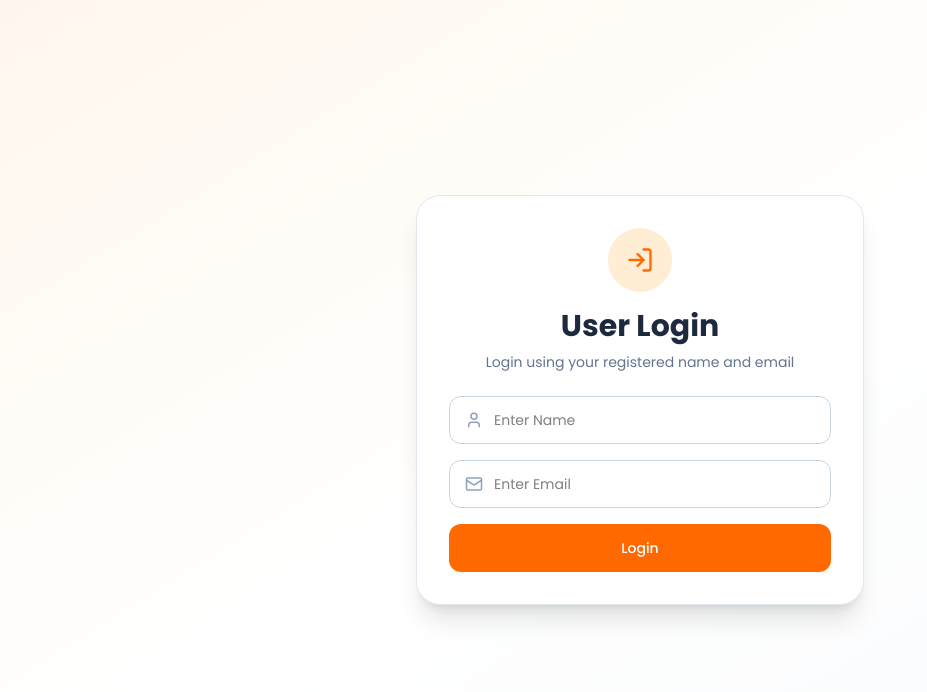
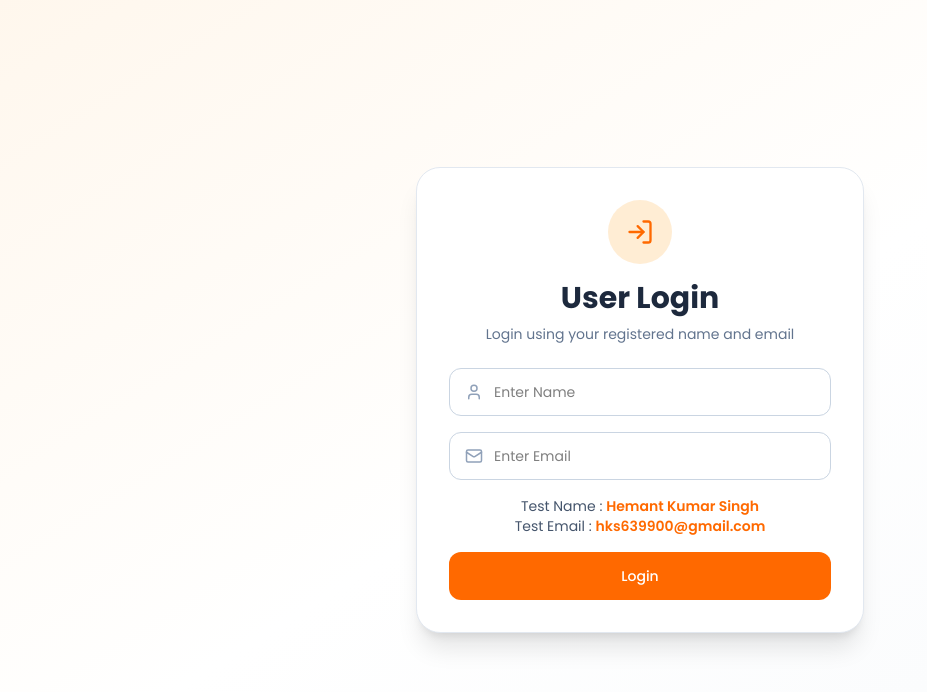
Before and after one commit to iamhemant123/elance-forge-web, a React (Vite) app in the folder elanceforgefrontend/: page /client-login in a window 1280 px wide. Shown: the top 692 px of the page, without its empty margins (0-927 px from the left). Built offline with nearby package versions, Linux system fonts and the light colour scheme; no server answers.

Commit message:
add test details user in login page

```diff
--- a/elanceforgefrontend/src/pages/ClientLogin.jsx
+++ b/elanceforgefrontend/src/pages/ClientLogin.jsx
@@ -237,6 +237,23 @@ const ClientLogin = () => {
 
           </div>
 
+          {/* Demo Credentials */}
+          <div className="text-center text-sm text-slate-600">
+            <p>
+              Test Name :{" "}
+              <span className="font-semibold text-orange-500">
+                Hemant Kumar Singh
+              </span>
+            </p>
+
+            <p>
+              Test Email :{" "}
+              <span className="font-semibold text-orange-500">
+                hks639900@gmail.com
+              </span>
+            </p>
+          </div>
+
           {/* Login button */}
           <button
             type="submit"
```
